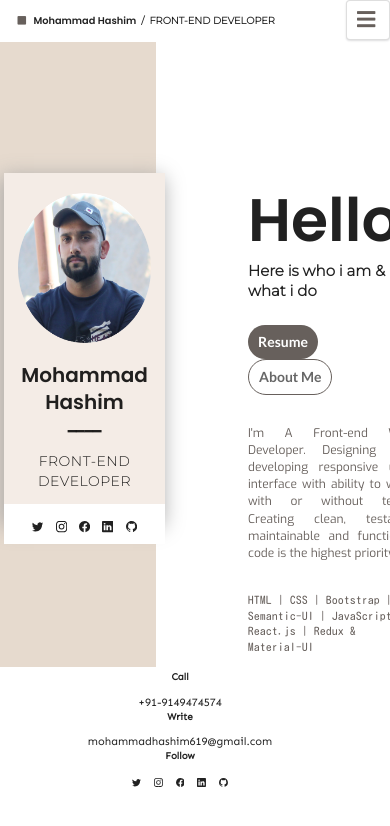
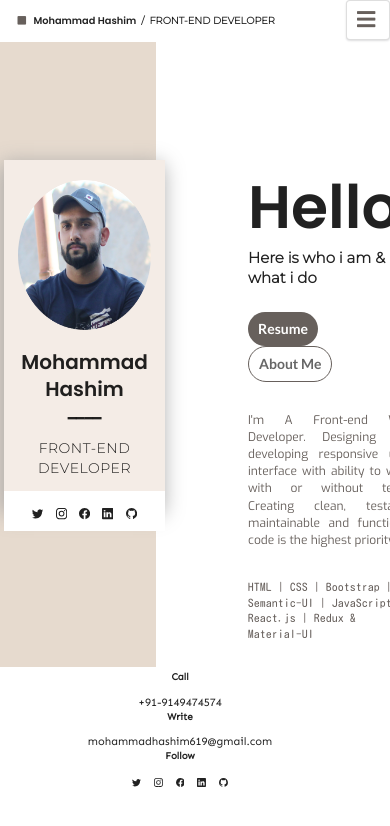
Before and after one commit to mohammadhashimmir/personal-website, a React (Create React App) app: page / in a window 390 px wide. Shown: the top 826 px of the page. Built offline with nearby package versions, Linux system fonts and the light colour scheme; a web font is replaced by a local one.

Commit message:
updated label

```diff
--- a/src/Components/Styles/About.css
+++ b/src/Components/Styles/About.css
@@ -67,7 +67,7 @@
     border: none;
     transform: translateY(-0.2em);
 }
-@media  only screen and (max-width:499px){
+@media  only screen and (max-width:500px){
     div.ui.main.text.container{
         font-size: 13px;
         margin-top: -87vh;
@@ -77,7 +77,7 @@
     }
     div.ui.container.buttonBox{
         width: 300px!important;
-        margin-top: 45px;
+        margin-top: 20px;
 
     }
 
--- a/src/Components/Styles/Main.css
+++ b/src/Components/Styles/Main.css
@@ -134,6 +134,9 @@
 
 
  @media  only screen and (max-width: 580px){
+    div.ui.container.centerBox{
+         margin-top:-540px;
+    }
     .CenterBoxLeftCard {
         width: 50%!important;
         margin-left:-30px!important;
```
